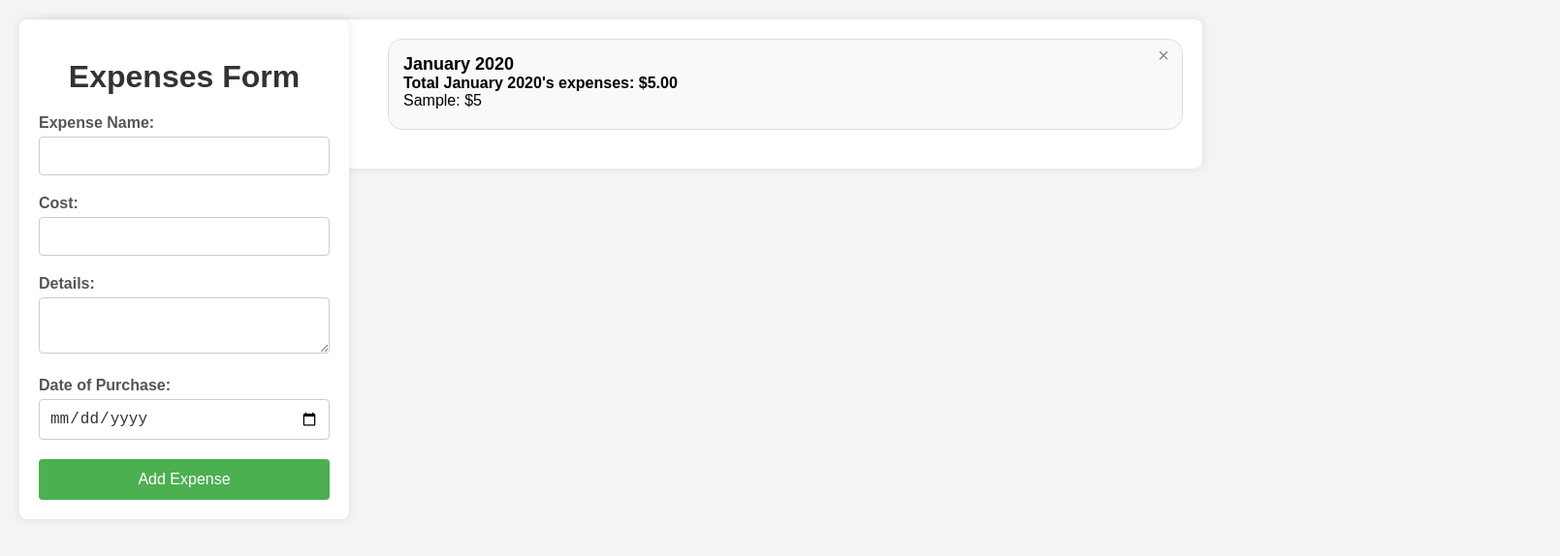
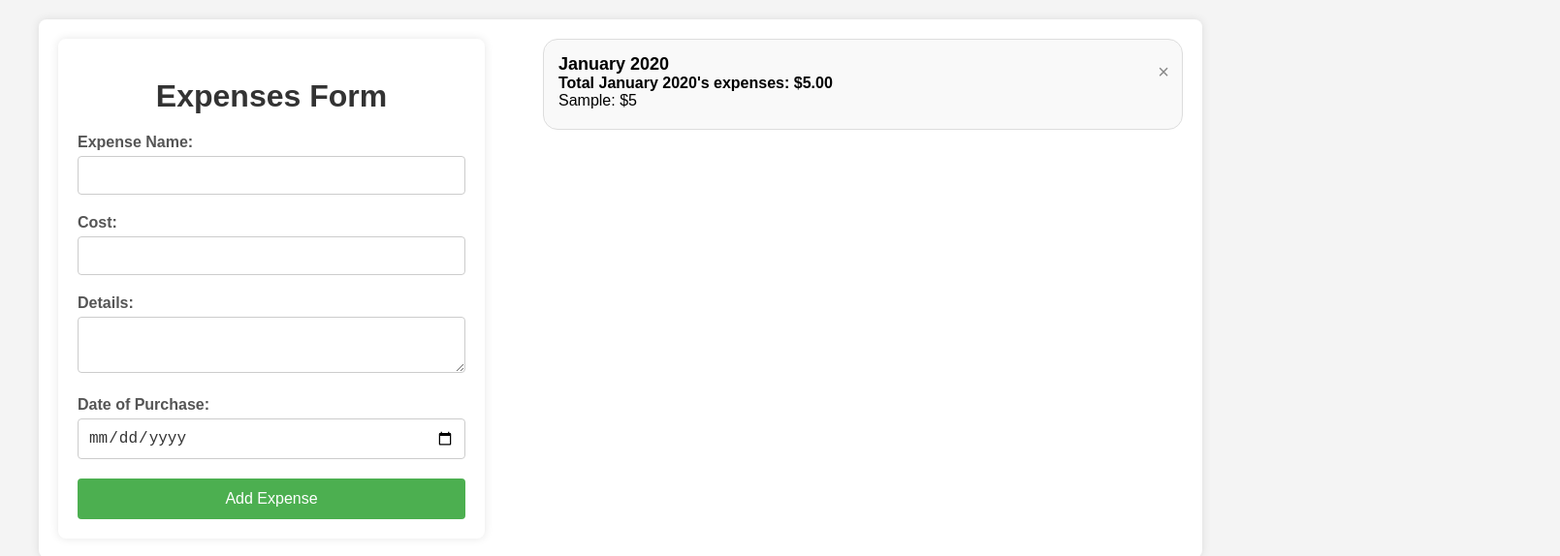
Before and after one commit to kavya06joshi/Expenses-Management, a plain HTML site: page index.html in a window 1280 px wide. Both pictures are taken after typing "Sample", "5", "Sample", "2020-01-15" into the empty fields and a click on the button "Add Expense". Shown: the whole page at 97% size, 1609 px wide, since content can reach past the window. Drawn offline with Linux system fonts and the light colour scheme.

Commit message:
Update index.html

```diff
--- a/index.html
+++ b/index.html
@@ -19,13 +19,13 @@
       border-radius: 8px;
       box-shadow: 0 0 10px rgba(0, 0, 0, 0.1);
       display: flex;
+      flex-wrap: wrap; /* Allow flex items to wrap */
     }
 
     .form-container {
-      width: 300px; /* Set width of form container */
-      position: fixed;
-      top: 20px;
-      left: 20px; /* Adjust as needed */
+      width: 100%; /* Full width on small screens */
+      max-width: 400px; /* Limit width on larger screens */
+      margin: 20px;
       padding: 20px;
       border-radius: 8px;
       background-color: #fff;
@@ -34,9 +34,20 @@
 
     .list-container {
       flex: 1;
-      margin-left: 340px; /* Adjust to accommodate the fixed form container */
       padding: 20px;
     }
+
+    @media only screen and (min-width: 768px) {
+      .form-container {
+        width: 40%; /* Adjust width for larger screens */
+      }
+
+      .list-container {
+        margin-left: 20px; /* Add margin for spacing */
+      }
+    }
+
+    /* Add additional media queries as needed */
 
     h1 {
       text-align: center;
@@ -121,9 +132,9 @@
     }
 
 .delete-button {
-      position: absolute;
-      top: -7px;
-      right: -390px;
+  position: absolute; /* Set absolute positioning */
+  top: 10px;
+  right: -310px;
   background: none;
   border: none;
   cursor: pointer;
@@ -135,6 +146,8 @@
 .delete-button:hover {
   color: black;
 }
+
+
   </style>
 </head>
 <body>
```
Lines whose indentation alone changed are shown as unchanged.
